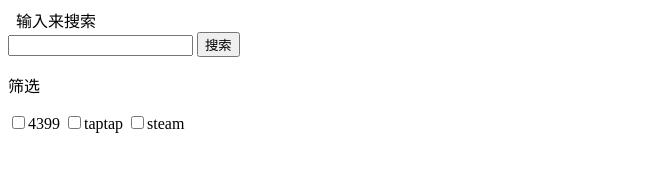
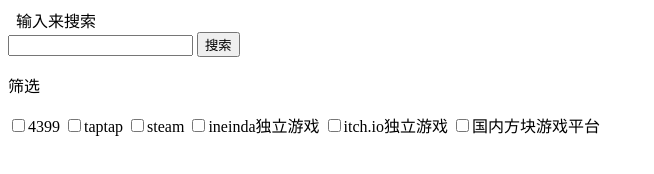
Before and after one commit to 2439905184/you_search, a plain HTML site: page index.html in a window 1280 px wide. Shown: the whole page, without its empty margins (0-654 px from the left). Drawn offline with Linux system fonts and the light colour scheme.

Commit message:
添加了几个游戏平台的标签

```diff
--- a/index.html
+++ b/index.html
@@ -14,6 +14,9 @@
     <input type="checkbox" >4399
     <input  type="checkbox"onclick="search()">taptap
     <input type="checkbox">steam
+  <input type="checkbox">ineinda独立游戏
+  <input type="checkbox">itch.io独立游戏
+  <input type="checkbox">国内方块游戏平台
   </body>
   <script>
   //form
```
